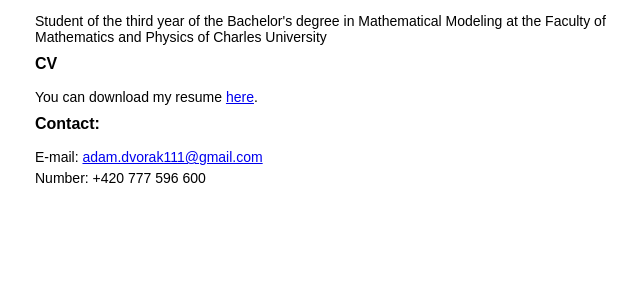
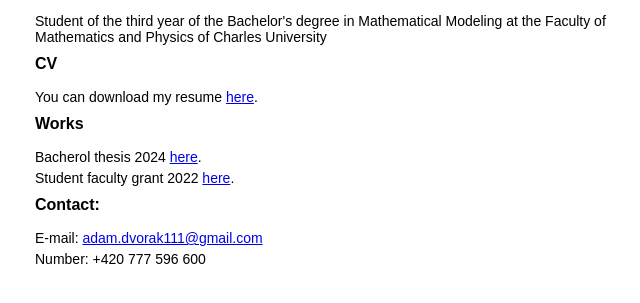
Before and after one commit to AdamDvo/WebPage, a plain HTML site: page index.html in a window 1280 px wide. Shown: the part 137-440 px from the top of the page, without its empty margins (305-945 px from the left). Drawn offline with Linux system fonts and the light colour scheme.

Commit message:
Update index.html

```diff
--- a/index.html
+++ b/index.html
@@ -39,7 +39,9 @@
 
     <h3>CV</h3>
     <p>You can download my resume <a href="CV.pdf" target="CV.pdf">here</a>.</p>
-
+    <h3>Works</h3>
+    <p>Bacherol thesis 2024 <a href="Bacherol Thesis.pdf" target="BacherolThesisAdamDvorak(2).pdf">here</a>.</p>
+    <p>Student faculty grant 2022 <a href="SFG.pdf" target="ProjektSFG(1).pdf">here</a>.</p>
     <h3>Contact:</h3>
     <p>E-mail: <a href="mailto:adam.dvorak111@gmail.com">adam.dvorak111@gmail.com</a></p>
     <p>Number: +420 777 596 600</p>
```
